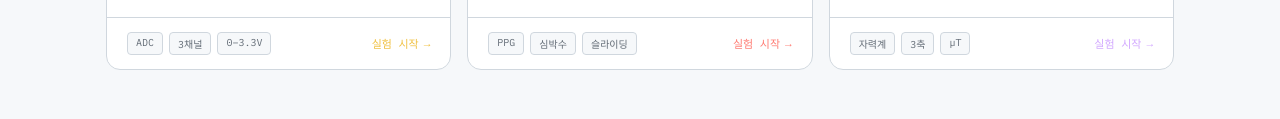
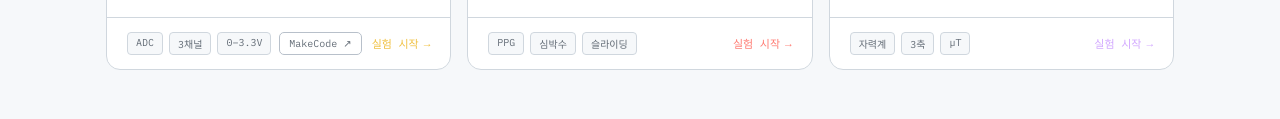
Before and after one commit to gjphysicslab-ai/MBT-PhysicLab, a plain HTML site: page index.html in a window 1280 px wide. Shown: the part 564-683 px from the top of the page. Drawn offline with Linux system fonts and the light colour scheme; a web font is replaced by a local one.

Commit message:
Update index.html

```diff
--- a/index.html
+++ b/index.html
@@ -228,6 +228,15 @@ header {
 }
 .cta-arrow { transition: transform .2s; }
 .exp-card:hover .cta-arrow { transform: translateX(4px); }
+.makecode-btn {
+  font-family: var(--mono); font-size: 10px;
+  padding: 4px 9px; border-radius: 5px;
+  border: 1px solid var(--border2);
+  color: var(--muted); background: transparent;
+  text-decoration: none; transition: all .15s;
+  white-space: nowrap;
+}
+.makecode-btn:hover { border-color: var(--accent); color: var(--accent); background: rgba(88,166,255,.07); }
 
 /* ── 시스템 안내 섹션 ── */
 .info-wrap {
@@ -350,7 +359,10 @@ footer {
         <span class="tag">3채널</span>
         <span class="tag">0–3.3V</span>
       </div>
-      <div class="card-cta">실험 시작 <span class="cta-arrow">→</span></div>
+      <div style="display:flex;align-items:center;gap:10px">
+        <button class="makecode-btn" onclick="event.preventDefault();event.stopPropagation();window.open('https://makecode.microbit.org/_9Hvdq8JH16ws','_blank')">MakeCode ↗</button>
+        <div class="card-cta">실험 시작 <span class="cta-arrow">→</span></div>
+      </div>
     </div>
   </a>
 
```
